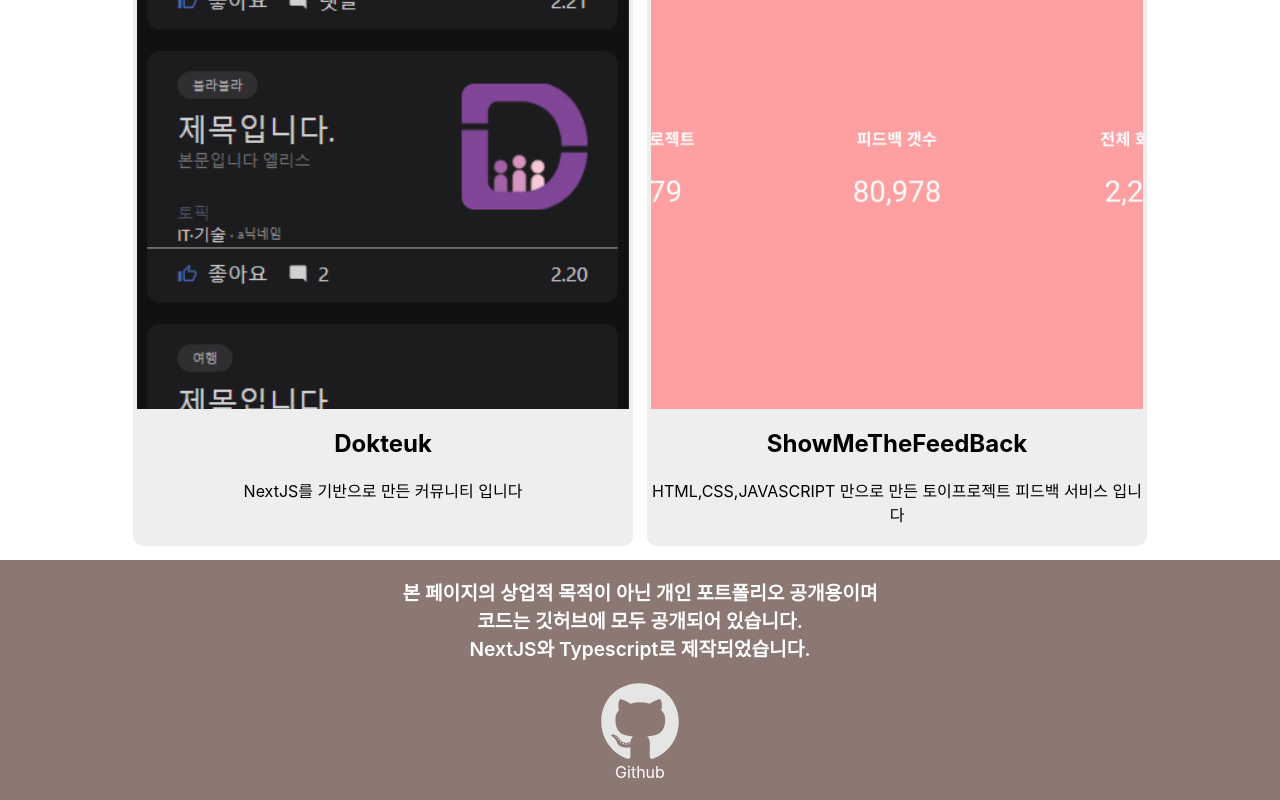
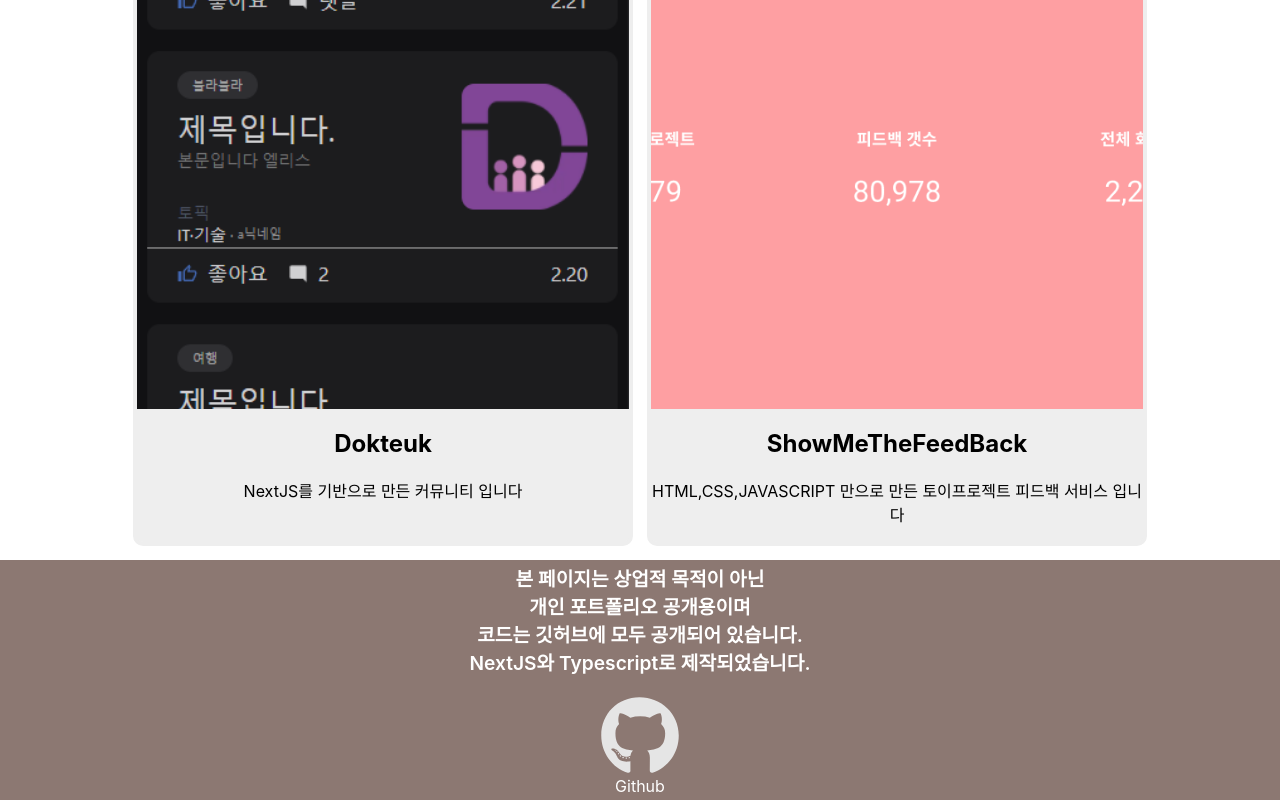
Before and after one commit to cy3589/portfolio, a Next.js app: page / in a window 1280 px wide. Shown: the part 3925-4725 px from the top of the page. Built offline with nearby package versions, Linux system fonts and the light colour scheme; a web font is replaced by a local one.

Commit message:
FIX::Footer문구 변경

```diff
--- a/pages/index.tsx
+++ b/pages/index.tsx
@@ -297,7 +297,8 @@ const Home: NextPage = () => {
         </Section>
       </main>
       <Footer>
-        <div>본 페이지의 상업적 목적이 아닌 개인 포트폴리오 공개용이며</div>
+        <div>본 페이지는 상업적 목적이 아닌</div>
+        <div> 개인 포트폴리오 공개용이며</div>
         <div>코드는 깃허브에 모두 공개되어 있습니다.</div>
         <div>NextJS와 Typescript로 제작되었습니다.</div>
         <br />
```
